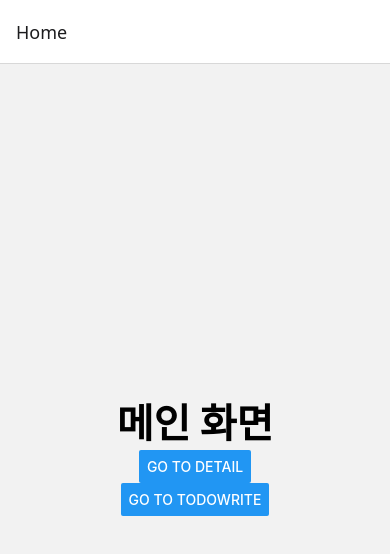
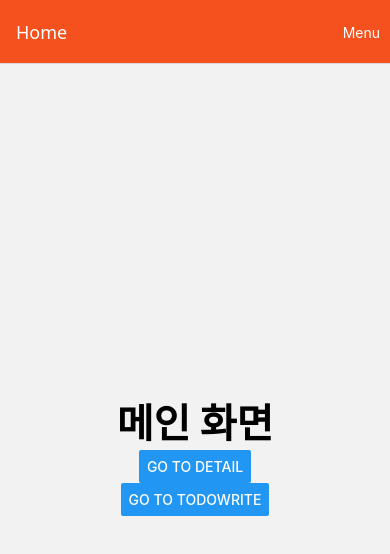
Before and after one commit to 01LEE/todo-app, a React Native app: screen / in a window 390 px wide. Shown: the top 554 px of the page. Built offline with nearby package versions, Linux system fonts and the light colour scheme.

Commit message:
헤더 스타일 적용, 공통 헤더 적용

```diff
--- a/App.js
+++ b/App.js
@@ -85,7 +85,18 @@ const Stack = createNativeStackNavigator();
 export default function App() {
   return (
     <NavigationContainer>
-      <Stack.Navigator initialRouteName="Home">
+      <Stack.Navigator
+        initialRouteName="Home"
+        screenOptions={{
+          headerStyle: { backgroundColor: '#f4511e' },
+          headerTintColor: '#fff',
+          headerRight: () => (
+            <Pressable
+              onPress={() => alert('This is a button!')}>
+              <Text style={{ marginRight: 10, color: '#fff' }}>Menu</Text>
+            </Pressable>
+          )
+        }}>
         <Stack.Screen name="Home" component={HomeScreen} />
         <Stack.Screen name="Detail" component={DetailScreen} />
         <Stack.Screen name="TodoWrite" component={TodoWriteScreen} />
```
